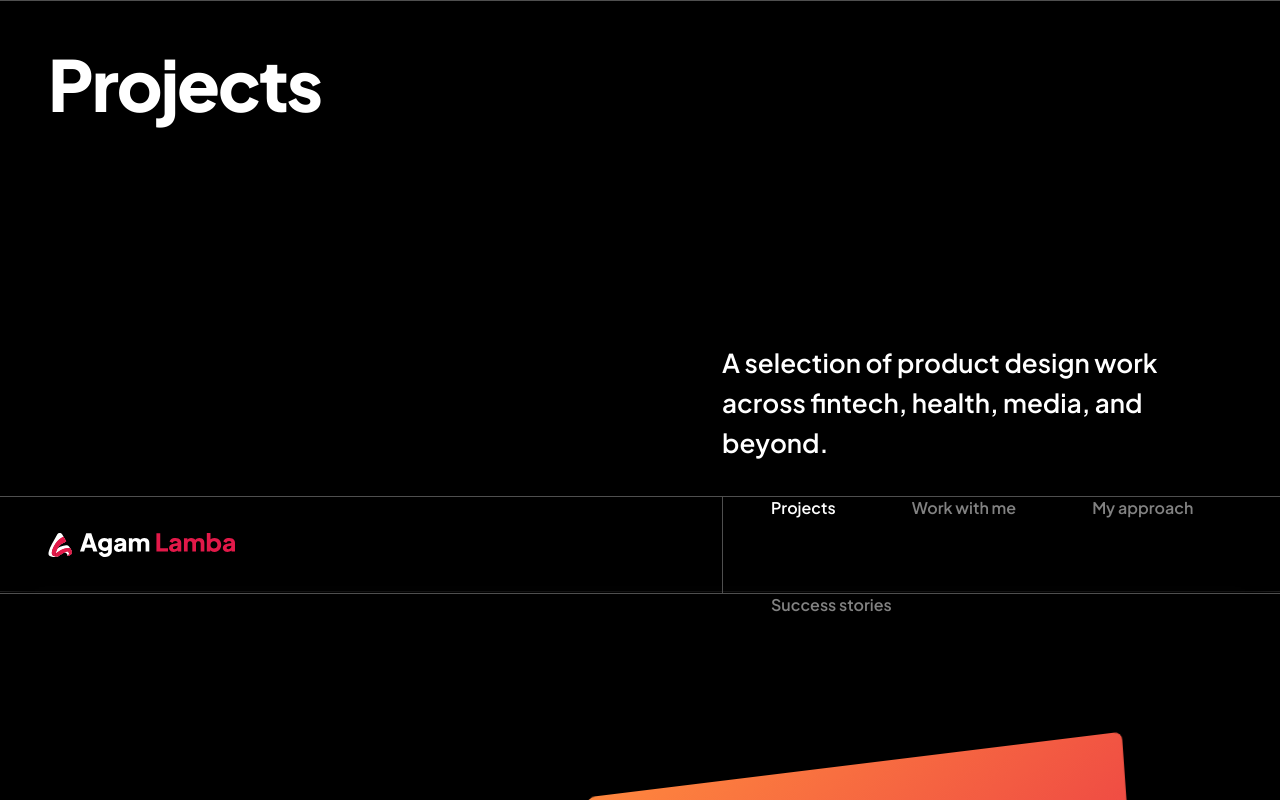
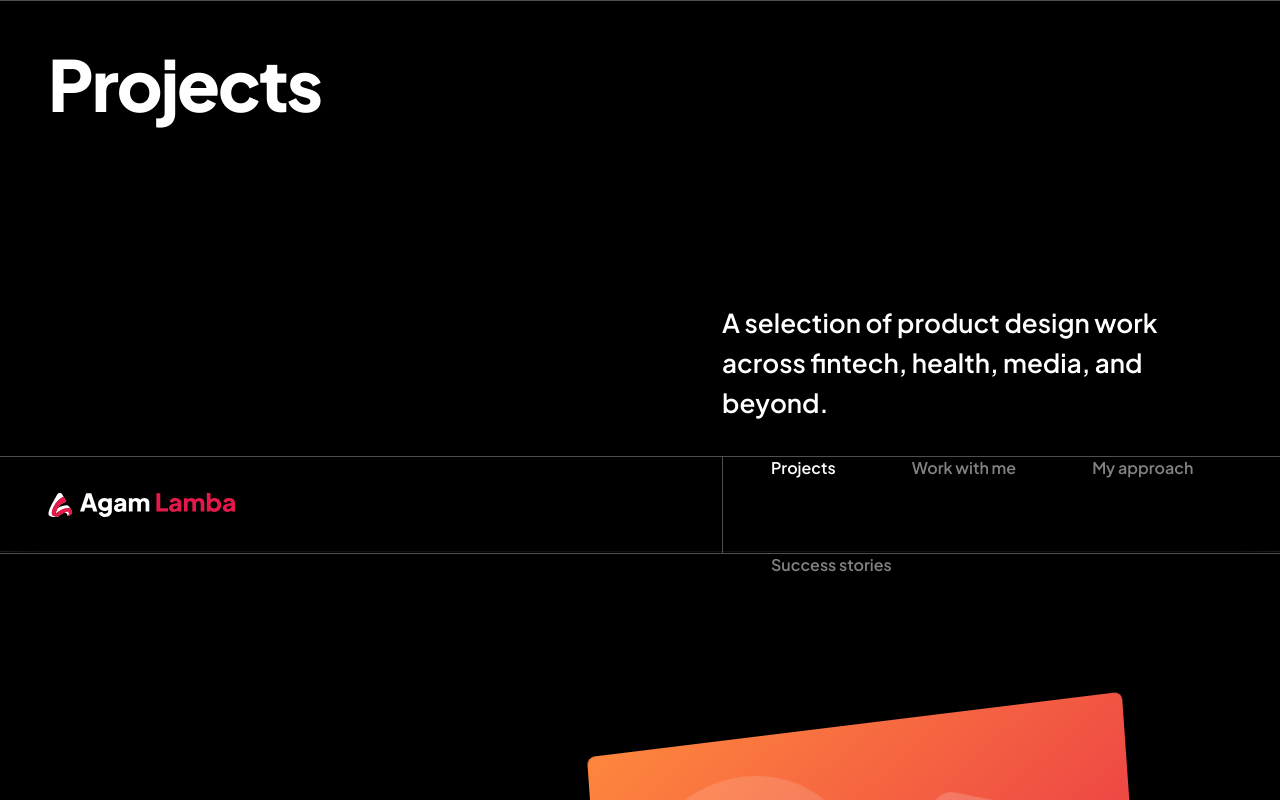
Before and after one commit to agamlamba2/agamlamba, a React (Create React App) app: page /project in a window 1280 px wide. Shown: the top 800 px of the page. Built offline with nearby package versions, Linux system fonts and the light colour scheme.

Commit message:
PageHero: trim hero height by another 40px (96px -> 56px added)
Co-Authored-By: Claude Opus 4.6 <noreply@anthropic.com>
Claude-Session: https://claude.ai/code/session_0131jdv5eGbk3amhkbe5r7Yd

```diff
--- a/src/components/PageHero/styles.js
+++ b/src/components/PageHero/styles.js
@@ -8,8 +8,8 @@ const slideIn = keyframes`
 
 export const HeroSection = styled.section`
   position: relative;
-  height: calc(62vh + 96px);
-  min-height: 556px;
+  height: calc(62vh + 56px);
+  min-height: 516px;
   width: 100%;
   background: ${colors.bg};
   border-top: 1px solid #4f4f4f;
```
